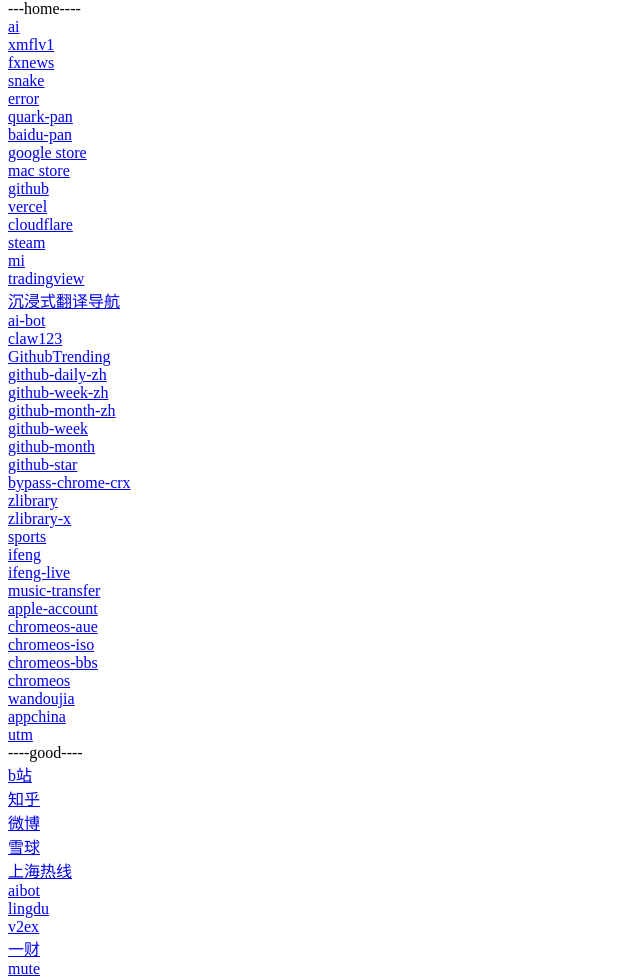
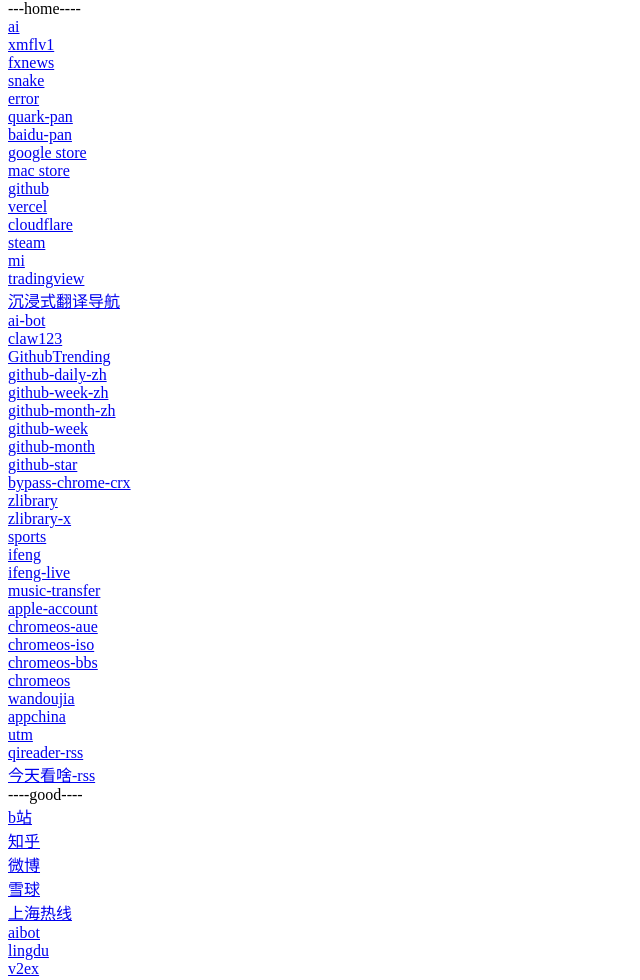
Before and after one commit to alpharootbeta/zhubeta, a plain HTML site: page fav.html in a window 1280 px wide. Shown: the part 66-1046 px from the top of the page, without its empty margins (0-640 px from the left). Drawn offline with Linux system fonts and the light colour scheme.

Commit message:
update194

```diff
--- a/fav.html
+++ b/fav.html
@@ -47,6 +47,8 @@ Do Not Edit! -->
 <DT><A HREF="https://wandoujia.com" target="_blank">wandoujia</A>
 <DT><A HREF="https://appchina.com" target="_blank">appchina</A>
 <DT><A HREF="https://github.com/utmapp/UTM" target="_blank">utm</A>
+<DT><A HREF="https://www.qireader.com.cn/" target="_blank">qireader-rss</A>
+<DT><A HREF="https://www.jintiankansha.me/home" target="_blank">今天看啥-rss</A>
 
 
 <br>----good----
```
